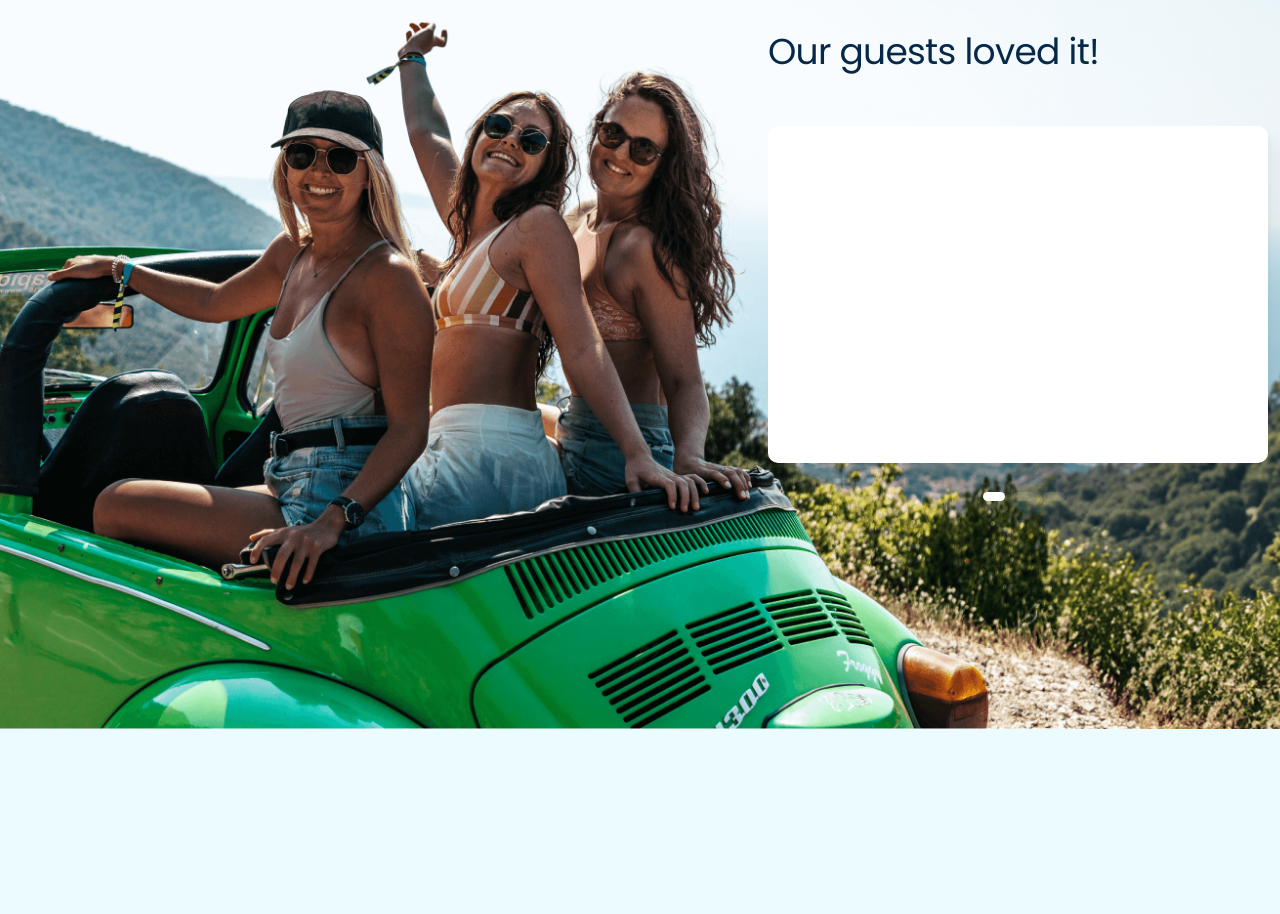
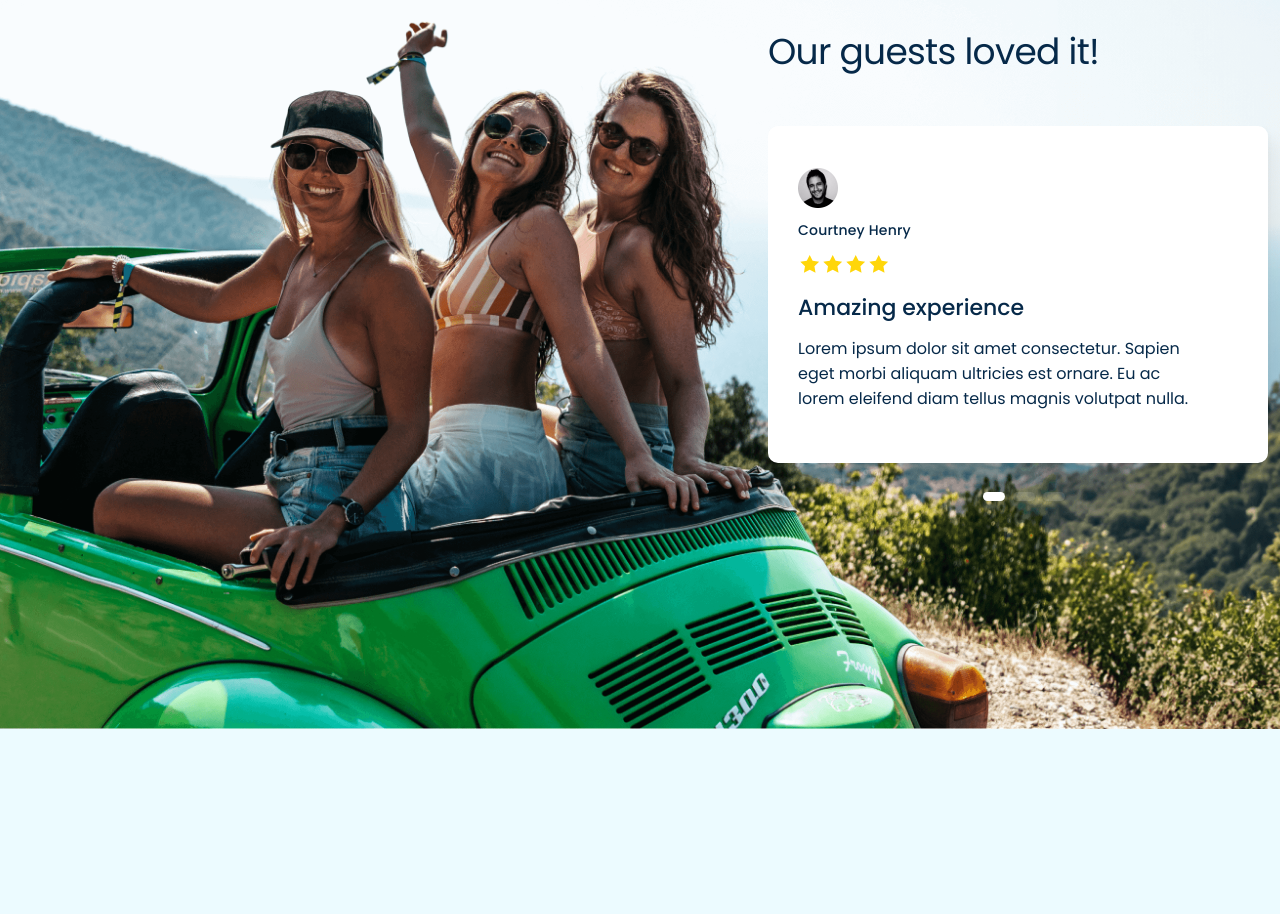
Before and after one commit to Roko03/charteraga-frontend, a Next.js app: page / in a window 1280 px wide. Shown: the part 4700-5614 px from the top of the page. Built offline with nearby package versions, Linux system fonts and the light colour scheme.

Commit message:
style slider card for home

```diff
--- a/src/containers/home-page/HomeReviewsSlider/HomeReviewsSlide/HomeReviewsSlide.module.scss
+++ b/src/containers/home-page/HomeReviewsSlider/HomeReviewsSlide/HomeReviewsSlide.module.scss
@@ -11,4 +11,51 @@
   box-shadow: 59px 54px 22px 0px rgba(0, 0, 0, 0),
     38px 34px 21px 0px rgba(0, 0, 0, 0), 21px 19px 17px 0px rgba(0, 0, 0, 0.02),
     10px 9px 13px 0px rgba(0, 0, 0, 0.03), 2px 2px 7px 0px rgba(0, 0, 0, 0.03);
+  color: $navy-blue;
+
+  @include flex-column();
+  gap: rem(12);
+
+  &__profile {
+    width: rem(40);
+    height: rem(40);
+    border-radius: 100%;
+
+    img {
+      width: 100% !important;
+      height: 100% !important;
+      object-fit: cover;
+    }
+  }
+
+  span {
+    font-size: rem(14);
+    font-style: normal;
+    font-weight: 500;
+    line-height: normal;
+    letter-spacing: 0.2px;
+    text-transform: capitalize;
+  }
+
+  h2 {
+    font-size: rem(18);
+    @include breakpoint(medium) {
+      font-size: rem(22);
+    }
+    font-style: normal;
+    font-weight: 500;
+    line-height: 33px;
+  }
+
+  p {
+    height: rem(100);
+    overflow: hidden;
+    font-size: rem(12);
+    @include breakpoint(medium) {
+      font-size: rem(16);
+    }
+    font-style: normal;
+    font-weight: 400;
+    line-height: 25px;
+  }
 }
--- a/src/containers/home-page/HomeReviewsSlider/HomeReviewsSlide/HomeReviewsSlide.tsx
+++ b/src/containers/home-page/HomeReviewsSlider/HomeReviewsSlide/HomeReviewsSlide.tsx
@@ -1,8 +1,38 @@
 import React from "react";
 import styles from "./HomeReviewsSlide.module.scss";
+import Image, { StaticImageData } from "next/image";
+import StarIcon from "../../../../assets/icons/star-yellow.svg";
 
-const HomeReviewsSlide: React.FC = () => {
-  return <div className={styles.home_review_slide}></div>;
+interface HomeReviewsSlideProps {
+  imageUrl: StaticImageData;
+  username: string;
+  grade: number;
+  title: string;
+  description: string;
+}
+
+const HomeReviewsSlide: React.FC<HomeReviewsSlideProps> = ({
+  imageUrl,
+  username,
+  grade = 1,
+  title,
+  description,
+}) => {
+  return (
+    <div className={styles.home_review_slide}>
+      <div className={styles.home_review_slide__profile}>
+        <Image src={imageUrl} alt="image-profile" width={80} height={80} />
+      </div>
+      <span>{username}</span>
+      <div className={styles.home_review_slide__grade}>
+        {Array.from({ length: grade }).map((_, index) => {
+          return <Image src={StarIcon} alt="star" key={index} />;
+        })}
+      </div>
+      <h2>{title}</h2>
+      <p>{description}</p>
+    </div>
+  );
 };
 
 export default HomeReviewsSlide;
--- a/src/containers/home-page/HomeReviewsSlider/HomeReviewsSlider.tsx
+++ b/src/containers/home-page/HomeReviewsSlider/HomeReviewsSlider.tsx
@@ -7,6 +7,7 @@ import "swiper/css/pagination";
 import { Pagination } from "swiper/modules";
 import HomeReviewsSlide from "./HomeReviewsSlide/HomeReviewsSlide";
 import "./slider.scss";
+import ProfileImage from "../../../assets/images/profile.png";
 
 const HomeReviewsSlider: React.FC = () => {
   return (
@@ -20,13 +21,31 @@ const HomeReviewsSlider: React.FC = () => {
       className={styles.home_reviews_slider}
     >
       <SwiperSlide>
-        <HomeReviewsSlide />
+        <HomeReviewsSlide
+          imageUrl={ProfileImage}
+          username="Courtney Henry"
+          grade={4}
+          title="Amazing experience"
+          description="Lorem ipsum dolor sit amet consectetur. Sapien eget morbi aliquam ultricies est ornare. Eu ac lorem eleifend diam tellus magnis volutpat nulla."
+        />
       </SwiperSlide>
       <SwiperSlide>
-        <HomeReviewsSlide />
+        <HomeReviewsSlide
+          imageUrl={ProfileImage}
+          username="Courtney Henry"
+          grade={4}
+          title="Amazing experience"
+          description="Lorem ipsum dolor sit amet consectetur. Sapien eget morbi aliquam ultricies est ornare. Eu ac lorem eleifend diam tellus magnis volutpat nulla."
+        />
       </SwiperSlide>
       <SwiperSlide>
-        <HomeReviewsSlide />
+        <HomeReviewsSlide
+          imageUrl={ProfileImage}
+          username="Courtney Henry"
+          grade={4}
+          title="Amazing experience"
+          description="Lorem ipsum dolor sit amet consectetur. Sapien eget morbi aliquam ultricies est ornare. Eu ac lorem eleifend diam tellus magnis volutpat nulla."
+        />
       </SwiperSlide>
     </Swiper>
   );
```
Also changed, not shown: src/assets/images/profile.png (added).
